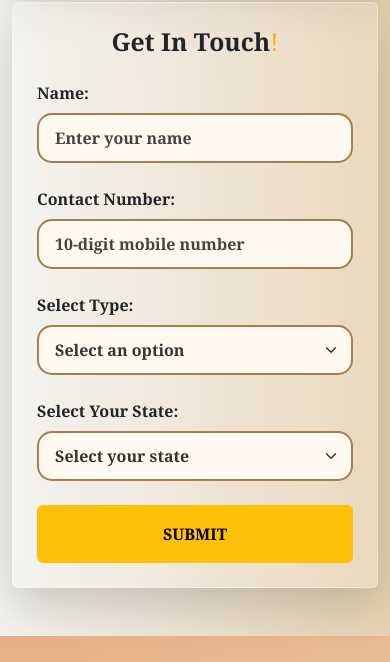
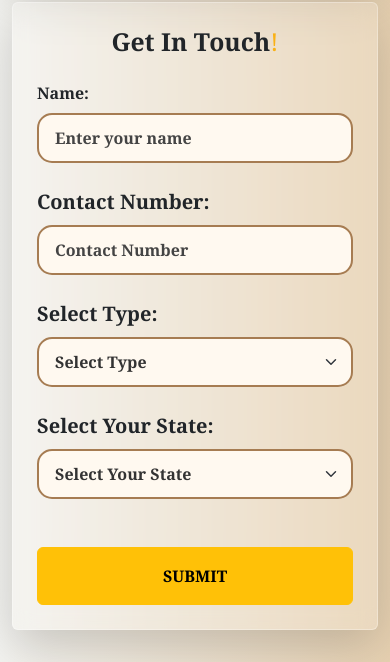
Before and after one commit to sumajaragala/WebProject, a plain HTML site: page contact.html in a window 390 px wide. Shown: the part 1475-2137 px from the top of the page. Drawn offline with nearby package versions, Linux system fonts and the light colour scheme.

Commit message:
Update contact.html

```diff
--- a/contact.html
+++ b/contact.html
@@ -370,27 +370,29 @@
                 <label for="name" class="form-label text-dark">Name:</label>
                 <input type="text" class="form-control" id="name" name="name" required placeholder="Enter your name">
               </div>
-              <div class="mb-4 text-start">
-                <label for="contact" class="form-label text-dark">Contact Number:</label>
-                <input type="tel" class="form-control" id="contact" name="contact" required placeholder="10-digit mobile number">
-              </div>
-              <div class="mb-4 text-start">
-                <label for="type" class="form-label text-dark">Select Type:</label>
-                <select class="form-select" id="type" name="type" required>
-                  <option selected disabled>Select an option</option>
-                  <option value="sell">Sell Gold</option>
-                  <option value="release">Release Pledged Gold</option>
-                  <option value="enquiry">General Enquiry</option>
-                </select>
-              </div>
-              <div class="mb-4 text-start">
-                <label for="state" class="form-label text-dark">Select Your State:</label>
-                <select class="form-select" id="state" name="state" required>
-                  <option selected disabled>Select your state</option>
-                  <option value="karnataka">Karnataka</option>
-                  <option value="tamilnadu">Tamil Nadu</option>
-                </select>
-              </div>
+               <div class="mb-4 text-start fade-in delay-3">
+              <label for="contact" class="form-label fs-5">Contact Number:</label>
+             <input type="tel" class="form-control" id="popup-contact" placeholder="Contact Number"
+        pattern="[0-9]{10}" maxlength="10" required />
+            </div>
+            <div class="mb-4 text-start fade-in delay-4">
+              <label for="type" class="form-label fs-5">Select Type:</label>
+             <select class="form-select" id="popup-type" required>
+        <option value="">Select Type</option>
+        <option>Buy Gold</option>
+        <option>Sell Gold</option>
+        <option>Repledge Gold</option>
+      </select>
+      </div>
+
+       <div class="mb-5 text-start fade-in delay-5">
+              <label for="state" class="form-label fs-5">Select Your State:</label>
+      <select class="form-select" id="popup-state" required>
+        <option value="">Select Your State</option>
+        <option>Karnataka</option>
+        <option>Tamil Nadu</option>
+      </select>
+            </div>
             </div>
             <button type="submit" class="btn btn-warning w-100 py-3 fw-bold">SUBMIT</button>
           </form>
@@ -1077,4 +1079,5 @@
       <script src="https://cdn.jsdelivr.net/npm/bootstrap@5.3.7/dist/js/bootstrap.bundle.min.js"></script>
     </body>
 
+
 </html>
```
